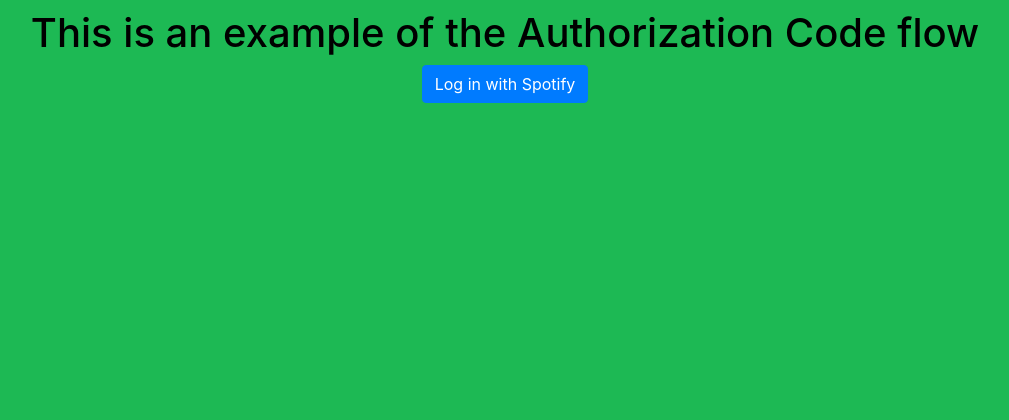
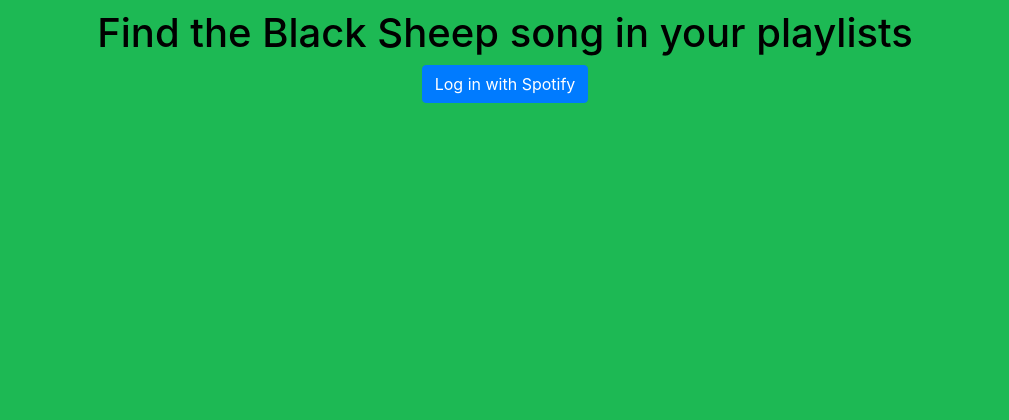
Before and after one commit to MugBergerFries/ObjectOriented, a Django app: page / in a window 1280 px wide. Shown: the part 84-504 px from the top of the page, without its empty margins (135-1144 px from the left). Run offline with Django 3.2, Linux system fonts and the light colour scheme; some libraries are stand-ins or nearby versions.

Commit message:
changed intro text

```diff
--- a/ProjectDjango/templates/authenticate/index.html
+++ b/ProjectDjango/templates/authenticate/index.html
@@ -6,7 +6,7 @@
     <body>
       <div class="container" style="margin-top: 30px">
         <div id="login" style="text-align: center;">
-          <h1>This is an example of the Authorization Code flow</h1>
+          <h1>Find the Black Sheep song in your playlists</h1>
           <a href="/login" class="btn btn-primary">Log in with Spotify</a>
         </div>
         <div id="loggedin">
```
